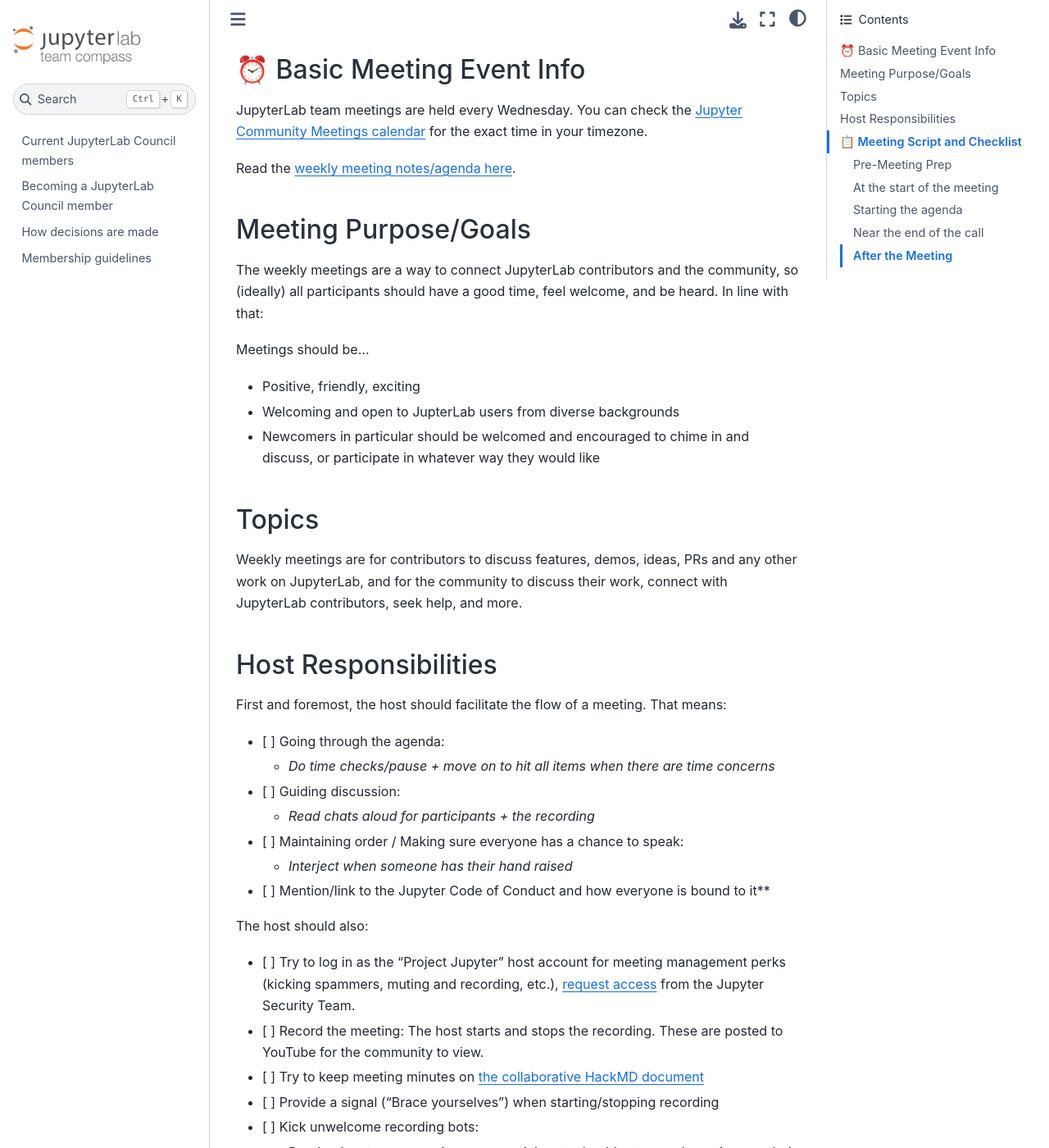
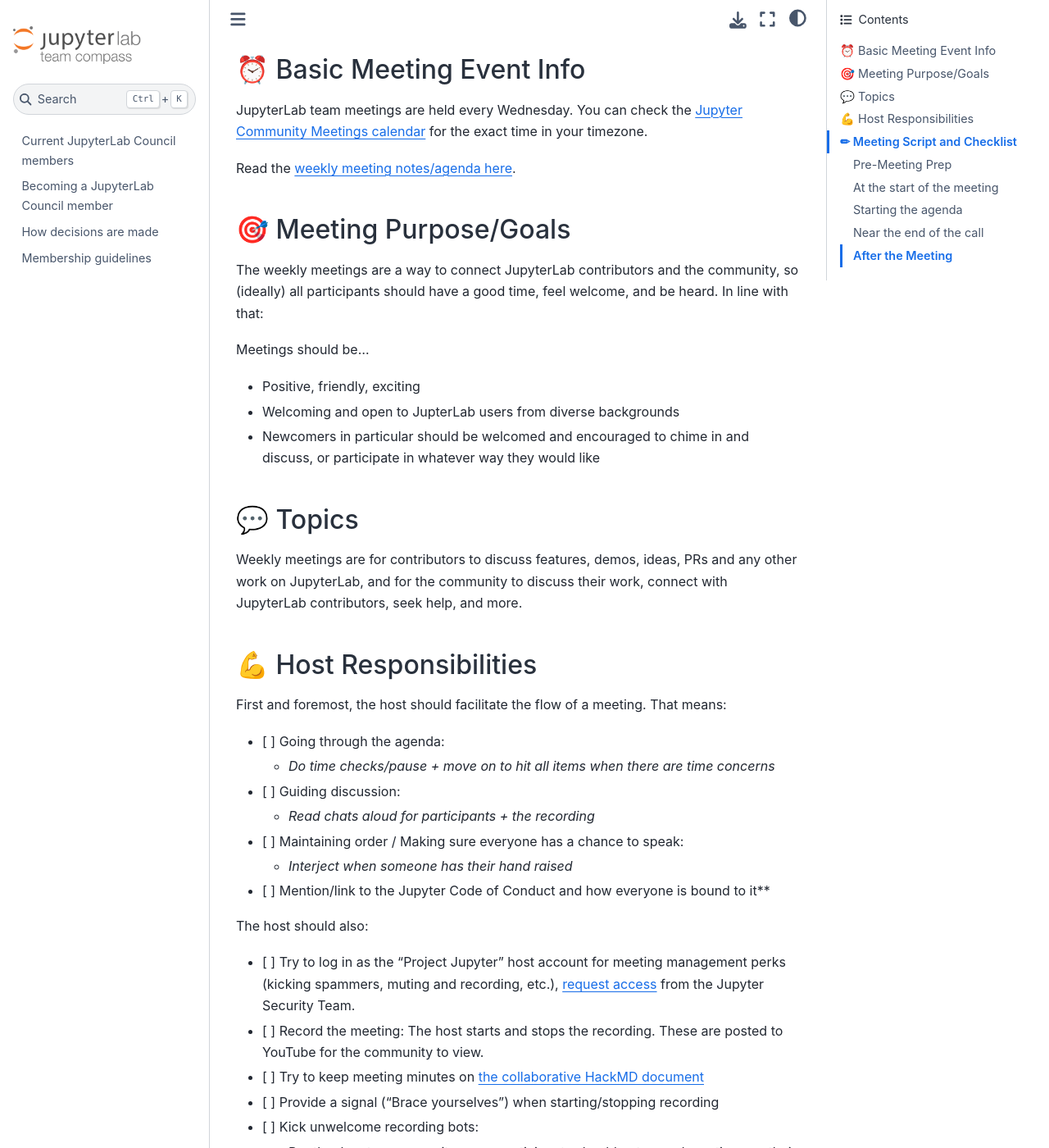
Before and after one commit to jupyterlab/frontends-team-compass, a Sphinx documentation site: the page built from docs/host_guide.md, in a window 1280 px wide and 1400 px high, scrolled down 262 px. Shown: the whole window at 82% size. Built offline with Sphinx 7.4.7 and the Sphinx Book theme 1.1.4, drawn with Linux system fonts in a browser that asks for light colours; some of the changed lines change nothing that is shown; some of the changed text lies outside the part shown.

Commit message:
Revised wayfinding/navigation icons.

```diff
--- a/docs/host_guide.md
+++ b/docs/host_guide.md
@@ -14,7 +14,7 @@
 
 Read the [weekly meeting notes/agenda here](https://hackmd.io/Y7fBMQPSQ1C08SDGI-fwtg).
 
-## Meeting Purpose/Goals
+## &#x1F3AF; Meeting Purpose/Goals
 
 The weekly meetings are a way to connect JupyterLab contributors and the
 community, so (ideally) all participants should have a good time, feel welcome,
@@ -27,13 +27,13 @@
 - Newcomers in particular should be welcomed and encouraged to
   chime in and discuss, or participate in whatever way they would like
 
-## Topics
+## &#x1F4AC; Topics
 
 Weekly meetings are for contributors to discuss features, demos, ideas, PRs and
 any other work on JupyterLab, and for the community to discuss their work, connect
 with JupyterLab contributors, seek help, and more.
 
-## Host Responsibilities
+## &#x1F4AA; Host Responsibilities
 
 First and foremost, the host should facilitate the flow of a meeting. That means:
 
@@ -63,7 +63,7 @@
 Last, keep in mind that the code of conduct applies to hosts too! Hosts should
 peruse and follow the Jupyter Code of conduct.
 
-## &#x1F4CB; Meeting Script and Checklist
+## &#x270f; Meeting Script and Checklist
 
 ### Pre-Meeting Prep
 
```
